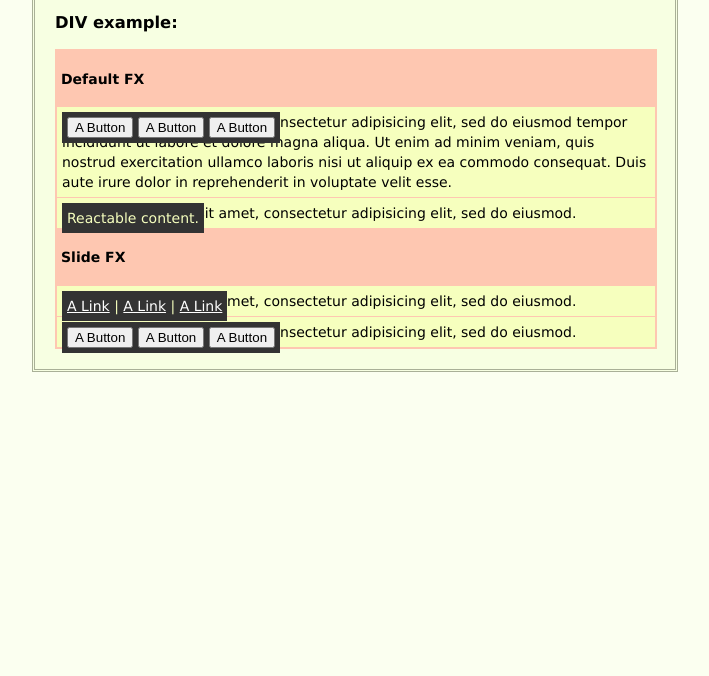
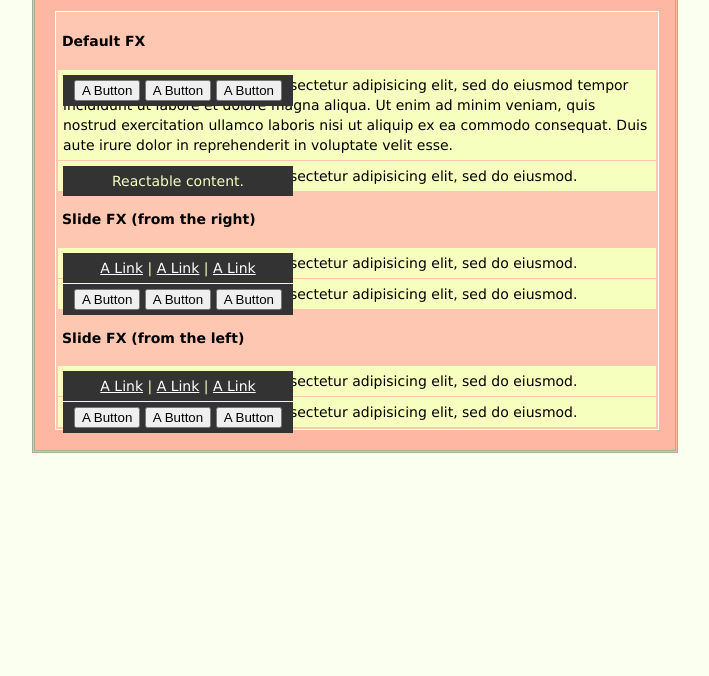
Before and after one commit to ducknorris/react, a website: page demo/index.html in a window 1280 px wide. Shown: the part 124-800 px from the top of the page, without its empty margins (285-994 px from the left). Drawn offline with Linux system fonts and the light colour scheme.

Commit message:
Add suport for Slide left.

```diff
--- a/demo/index.html
+++ b/demo/index.html
@@ -28,7 +28,7 @@
         width: 600px;
         margin: 20px auto;
         padding: 20px;
-        background: #f7ffe2;
+        background: #feb7a2;
         border: 3px double #a9b097;
       }
 
@@ -36,21 +36,35 @@
         width: 600px;
         padding: 1px;
         background: #fec7b1;
+        border: 1px solid #fff;
       }
 
-      .demo.div .reactable {
+      .demo .reactable {
         width: 588px;
         margin: 1px;
         padding: 5px;
         background: #f6ffbe;
       }
 
-      .demo.div .reactable .reactable-content {
+      .demo .reactable .reactable-content {
         position: absolute;
-        z-index: 1;
+        width: 220px;
         padding: 5px;
         background: #333;
         color: #f6ffbe;
+        text-align: center;
+        z-index: 1;
+      }
+
+      .demo ul {
+        list-style: none inside;
+        margin: 0;
+        padding: 0;
+      }
+
+      .demo ul li {
+        list-style: none inside;
+        margin: 0;
       }
     </style>
   </head>
@@ -58,7 +72,6 @@
     <div class="wrapper">
       <h1>jQuery.React Demo</h1>
       <p>React can work with any HTML tag that is displayed as "block".</p>
-      <h3>DIV example:</h3>
       <div class="demo div">
         <h4>Default FX</h4>
         <div class="reactable default">
@@ -73,8 +86,9 @@
           <div class="reactable-content">Reactable content.</div>
           Lorem ipsum dolor sit amet, consectetur adipisicing elit, sed do eiusmod.
         </div>
-        <h4>Slide FX</h4>
-        <div class="reactable slide">
+
+        <h4>Slide FX (from the right)</h4>
+        <div class="reactable slide right">
           <div class="reactable-content">
             <a href="#">A Link</a> |
             <a href="#">A Link</a> |
@@ -82,7 +96,7 @@
           </div>
           Lorem ipsum dolor sit amet, consectetur adipisicing elit, sed do eiusmod.
         </div>
-        <div class="reactable slide">
+        <div class="reactable slide right">
           <div class="reactable-content">
             <button>A Button</button>
             <button>A Button</button>
@@ -90,14 +104,38 @@
           </div>
           Lorem ipsum dolor sit amet, consectetur adipisicing elit, sed do eiusmod.
         </div>
+
+        <h4>Slide FX (from the left)</h4>
+        <ul>
+          <li class="reactable slide left">
+            <div class="reactable-content">
+              <a href="#">A Link</a> |
+              <a href="#">A Link</a> |
+              <a href="#">A Link</a>
+            </div>
+            Lorem ipsum dolor sit amet, consectetur adipisicing elit, sed do eiusmod.
+          </li>
+          <li class="reactable slide left">
+            <div class="reactable-content">
+              <button>A Button</button>
+              <button>A Button</button>
+              <button>A Button</button>
+            </div>
+            Lorem ipsum dolor sit amet, consectetur adipisicing elit, sed do eiusmod.
+          </li>
+        </ul>
       </div>
     </div>
     <script type="text/javascript">
       $(function() {
         $('.reactable.default').react();
-        $('.reactable.slide').react({
+        $('.reactable.slide.right').react({
           fx_type: 'slide',
           origin:  'right'
+        });
+        $('.reactable.slide.left').react({
+          fx_type: 'slide',
+          origin:  'left'
         });
       });
     </script>
```
Also changed, not shown: src/coffee/react.coffee (+28 -14 lines), src/spec/react.spec.coffee (+5 -5 lines), README.md, dist/react.js, dist/react.min.js.
